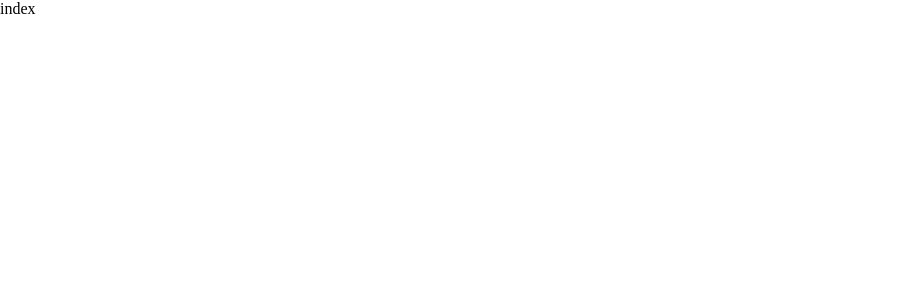
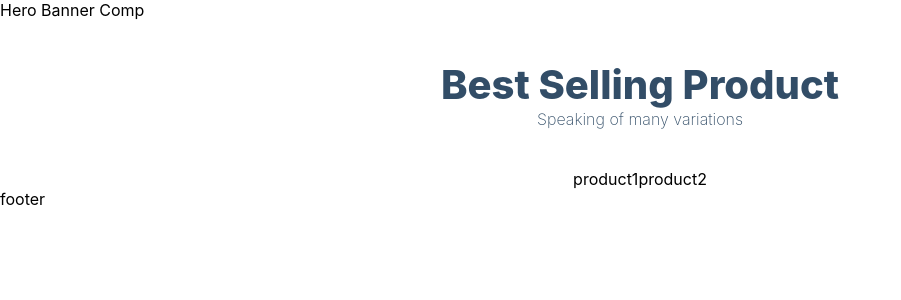
Before and after one commit to m0slah/Phanox, a Next.js app: page / in a window 1280 px wide. Shown: the top 300 px of the page, without its empty margins (0-901 px from the left). Built offline with nearby package versions, Linux system fonts and the light colour scheme.

Commit message:
add home page

```diff
--- a/src/pages/index.js
+++ b/src/pages/index.js
@@ -1,9 +1,19 @@
-import React from 'react'
+import React from "react";
 
-function index() {
+function Home() {
   return (
-    <div>index</div>
-  )
+    <React.Fragment>
+      Hero Banner Comp
+      <div className="products-heading">
+        <h2>Best Selling Product</h2>
+        <p>Speaking of many variations</p>
+      </div>
+      <div className="products-container">
+        {["product1", "product2"].map((product) => product)}
+      </div>
+      footer
+    </React.Fragment>
+  );
 }
 
-export default index
+export default Home;
--- a/src/styles/globals.css
+++ b/src/styles/globals.css
@@ -1,5 +1,48 @@
-*{
+html,
+body, * {
+  padding: 0;
   margin: 0;
-  padding: 0;
+  font-family: -apple-system, BlinkMacSystemFont, Segoe UI, Roboto, Oxygen,
+    Ubuntu, Cantarell, Fira Sans, Droid Sans, Helvetica Neue, sans-serif;
   box-sizing: border-box;
+
 }
+::-webkit-scrollbar {
+  width: 0px;
+}
+
+a {
+  color: inherit;
+  text-decoration: none;
+}
+
+.main-container{
+max-width: 1400px;
+margin: auto;
+width: 100%;
+
+}
+
+.products-heading{
+  text-align: center;
+  margin: 40px 0px;
+ color: #324d67;
+
+}
+.products-heading h2{
+  font-size: 40px;
+  font-weight: 800;
+}
+.products-heading p{
+  font-size: 16px;
+  font-weight: 200;
+}
+
+.products-container{
+  display: flex;
+  flex-wrap: wrap;
+  justify-content: center;
+  gap: 15px;
+  margin-top: 20px;
+  width: 100%;
+}
```
Also changed, not shown: .babelrc (added), .eslintrc.json.
